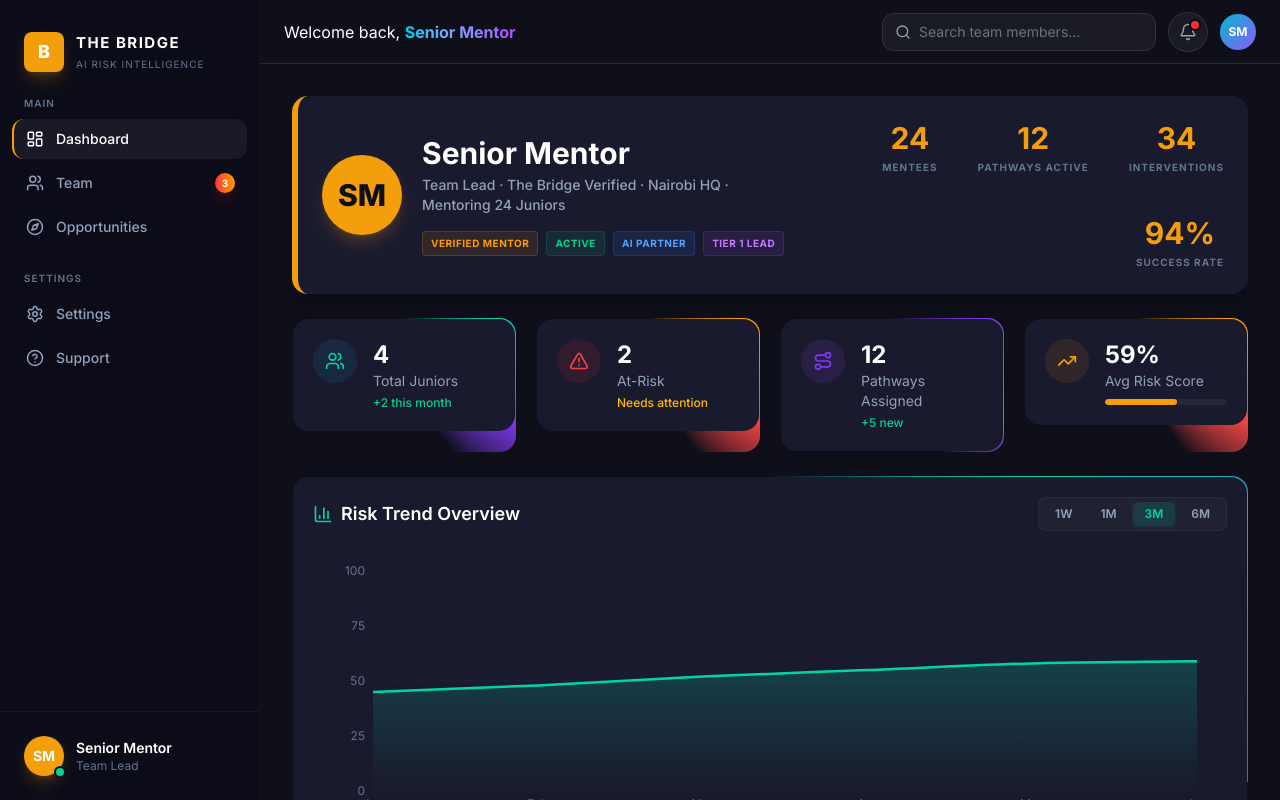
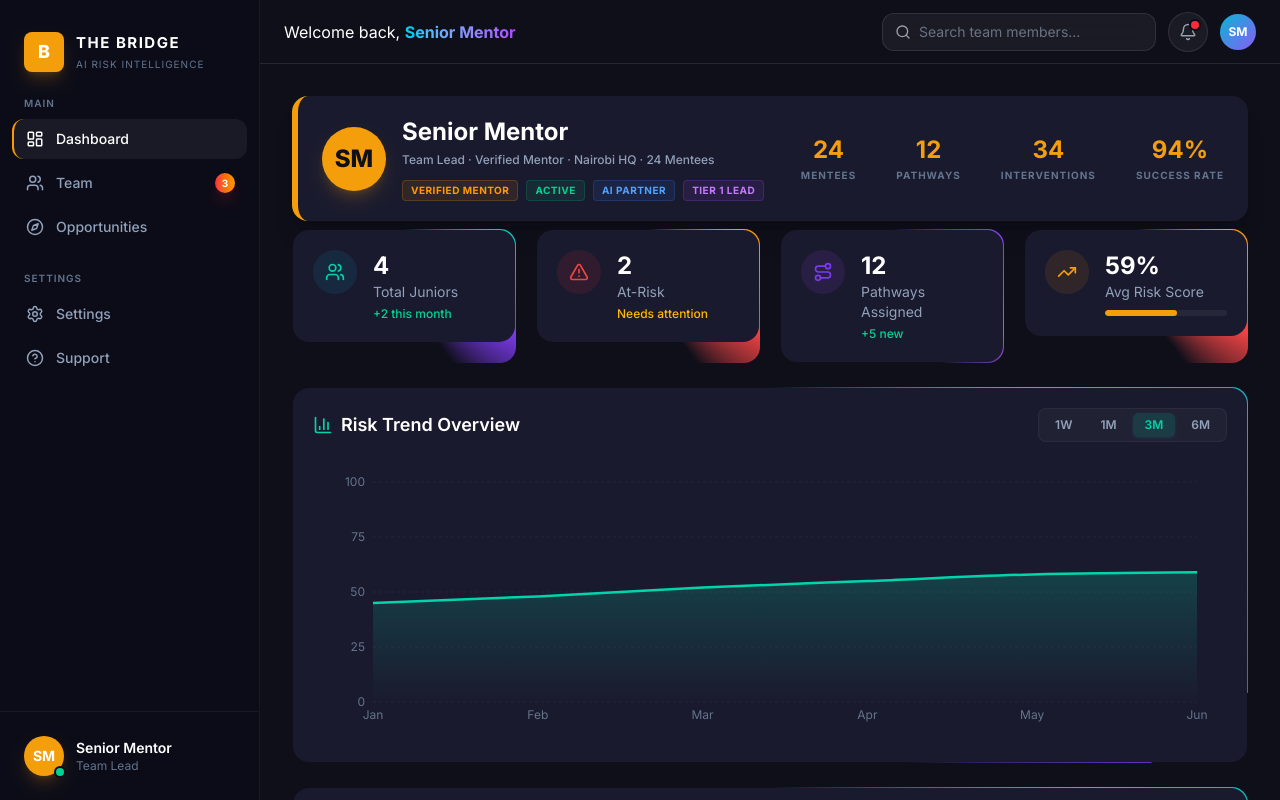
Before and after one commit to Steph-404/AI_Risk_Dashboard, a React (Vite) app: page / in a window 1280 px wide. Shown: the top 800 px of the page. Built offline with nearby package versions, Linux system fonts and the light colour scheme.

Commit message:
fix: make profile banner more compact and prevent kpi wrapping

```diff
--- a/src/views/MentorDashboard.jsx
+++ b/src/views/MentorDashboard.jsx
@@ -100,28 +100,28 @@ export default function MentorDashboard({ onSelectJunior }) {
       {/* ────────────────────────────────────────────────────────────
           0. Profile Overview Banner
           ──────────────────────────────────────────────────────────── */}
-      <div className="relative flex flex-col gap-6 overflow-hidden rounded-2xl bg-[#1A1A2E] border-l-[6px] border-[#F59E0B] p-6 shadow-xl xl:flex-row xl:items-center xl:justify-between">
+      <div className="relative flex flex-col gap-4 overflow-hidden rounded-2xl bg-[#1A1A2E] border-l-[6px] border-[#F59E0B] px-6 py-5 shadow-xl xl:flex-row xl:items-center xl:justify-between mb-2">
         {/* Left Section: Profile Info */}
-        <div className="flex items-center gap-5">
-          <div className="flex h-[72px] w-[72px] sm:h-20 sm:w-20 shrink-0 items-center justify-center rounded-full bg-[#F59E0B] text-2xl sm:text-3xl font-extrabold text-[#0F0F1A] shadow-lg shadow-amber-500/20">
+        <div className="flex items-center gap-4">
+          <div className="flex h-16 w-16 shrink-0 items-center justify-center rounded-full bg-[#F59E0B] text-2xl font-extrabold text-[#0F0F1A] shadow-lg shadow-amber-500/20">
             SM
           </div>
-          <div>
-            <h1 className="text-2xl font-bold text-white sm:text-3xl">Senior Mentor</h1>
-            <p className="mt-1 text-xs sm:text-sm font-medium text-slate-400">
-              Team Lead · The Bridge Verified · Nairobi HQ · Mentoring 24 Juniors
+          <div className="min-w-0">
+            <h1 className="text-xl font-bold text-white sm:text-2xl">Senior Mentor</h1>
+            <p className="mt-1 truncate text-xs font-medium text-slate-400">
+              Team Lead · Verified Mentor · Nairobi HQ · 24 Mentees
             </p>
-            <div className="mt-4 flex flex-wrap gap-2">
-              <span className="rounded bg-amber-500/10 px-2 py-1 text-[10px] font-bold uppercase tracking-wider text-amber-500 border border-amber-500/20">
+            <div className="mt-3 flex flex-wrap gap-2">
+              <span className="rounded bg-amber-500/10 px-2 py-0.5 text-[10px] font-bold uppercase tracking-wider text-amber-500 border border-amber-500/20">
                 Verified Mentor
               </span>
-              <span className="rounded bg-emerald-500/10 px-2 py-1 text-[10px] font-bold uppercase tracking-wider text-emerald-400 border border-emerald-500/20">
+              <span className="rounded bg-emerald-500/10 px-2 py-0.5 text-[10px] font-bold uppercase tracking-wider text-emerald-400 border border-emerald-500/20">
                 Active
               </span>
-              <span className="rounded bg-blue-500/10 px-2 py-1 text-[10px] font-bold uppercase tracking-wider text-blue-400 border border-blue-500/20">
+              <span className="rounded bg-blue-500/10 px-2 py-0.5 text-[10px] font-bold uppercase tracking-wider text-blue-400 border border-blue-500/20">
                 AI Partner
               </span>
-              <span className="rounded bg-purple-500/10 px-2 py-1 text-[10px] font-bold uppercase tracking-wider text-purple-400 border border-purple-500/20">
+              <span className="rounded bg-purple-500/10 px-2 py-0.5 text-[10px] font-bold uppercase tracking-wider text-purple-400 border border-purple-500/20">
                 Tier 1 Lead
               </span>
             </div>
@@ -129,22 +129,22 @@ export default function MentorDashboard({ onSelectJunior }) {
         </div>
 
         {/* Right Section: Key Stats */}
-        <div className="flex flex-wrap items-center justify-between gap-6 sm:gap-10 xl:justify-end xl:text-center mt-2 xl:mt-0">
-          <div>
-            <p className="text-2xl font-bold text-[#F59E0B] sm:text-3xl">24</p>
-            <p className="text-[10px] font-bold uppercase tracking-widest text-slate-500 mt-1">Mentees</p>
+        <div className="flex flex-nowrap items-center justify-between gap-6 xl:justify-end xl:gap-10 xl:text-center mt-1 xl:mt-0 overflow-x-auto pb-1 xl:pb-0 hide-scrollbar">
+          <div className="shrink-0">
+            <p className="text-xl font-bold text-[#F59E0B] sm:text-2xl">24</p>
+            <p className="text-[10px] font-bold uppercase tracking-widest text-slate-500 mt-0.5">Mentees</p>
           </div>
-          <div>
-            <p className="text-2xl font-bold text-[#F59E0B] sm:text-3xl">12</p>
-            <p className="text-[10px] font-bold uppercase tracking-widest text-slate-500 mt-1">Pathways Active</p>
+          <div className="shrink-0">
+            <p className="text-xl font-bold text-[#F59E0B] sm:text-2xl">12</p>
+            <p className="text-[10px] font-bold uppercase tracking-widest text-slate-500 mt-0.5">Pathways</p>
           </div>
-          <div>
-            <p className="text-2xl font-bold text-[#F59E0B] sm:text-3xl">34</p>
-            <p className="text-[10px] font-bold uppercase tracking-widest text-slate-500 mt-1">Interventions</p>
+          <div className="shrink-0">
+            <p className="text-xl font-bold text-[#F59E0B] sm:text-2xl">34</p>
+            <p className="text-[10px] font-bold uppercase tracking-widest text-slate-500 mt-0.5">Interventions</p>
           </div>
-          <div>
-            <p className="text-2xl font-bold text-[#F59E0B] sm:text-3xl">94%</p>
-            <p className="text-[10px] font-bold uppercase tracking-widest text-slate-500 mt-1">Success Rate</p>
+          <div className="shrink-0">
+            <p className="text-xl font-bold text-[#F59E0B] sm:text-2xl">94%</p>
+            <p className="text-[10px] font-bold uppercase tracking-widest text-slate-500 mt-0.5">Success Rate</p>
           </div>
         </div>
       </div>
```
